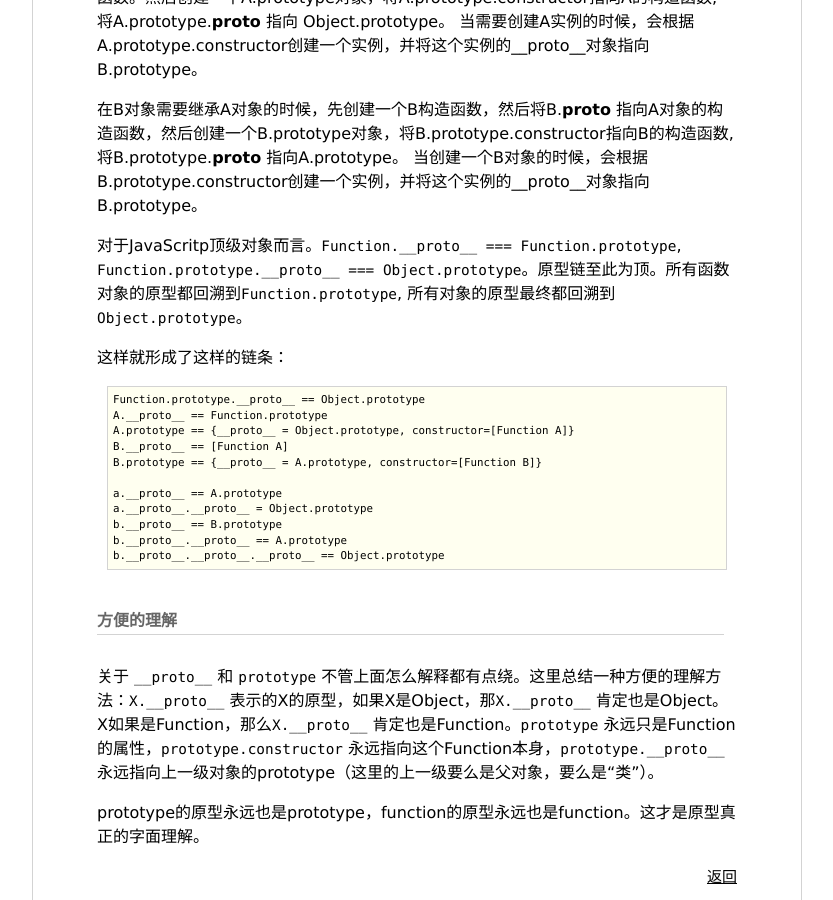
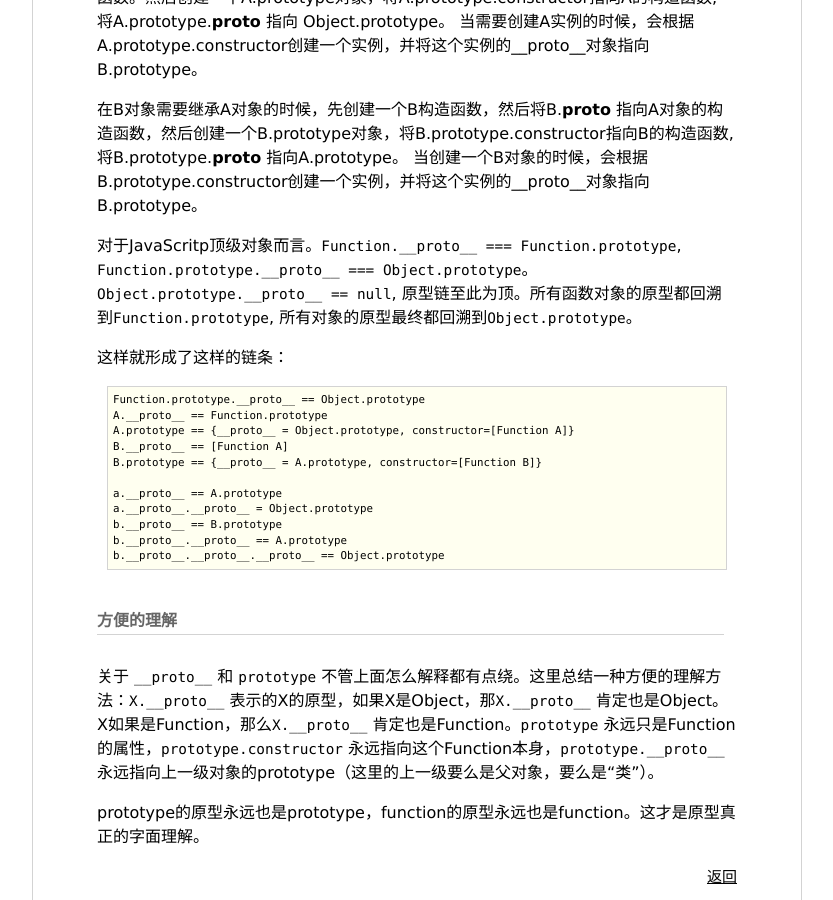
Before and after one commit to chufengma/blog, a Jekyll site: the page built from _posts/2018-07-05-JavaScript原型原型链.md, in a window 1280 px wide and 900 px high, scrolled down 1326 px. Shown: the whole window, without its empty margins (224-1057 px from the left). Built offline with Jekyll 4.4.1, drawn with Linux system fonts in a browser that asks for light colours; our own code applies the rules of GitHub Pages for plain Markdown files.

Commit message:
Update 2018-07-05-JavaScript原型原型链.md

```diff
--- a/_posts/2018-07-05-JavaScript原型原型链.md
+++ b/_posts/2018-07-05-JavaScript原型原型链.md
@@ -50,7 +50,7 @@ JavaScript通过上面的原型和原型对象的配合来实现继承。
 在B对象需要继承A对象的时候，先创建一个B构造函数，然后将B.__proto__ 指向A对象的构造函数，然后创建一个B.prototype对象，将B.prototype.constructor指向B的构造函数, 将B.prototype.__proto__ 指向A.prototype。
 当创建一个B对象的时候，会根据B.prototype.constructor创建一个实例，并将这个实例的__proto__对象指向B.prototype。
 
-对于JavaScritp顶级对象而言。`Function.__proto__ === Function.prototype`, `Function.prototype.__proto__ === Object.prototype`。原型链至此为顶。所有函数对象的原型都回溯到`Function.prototype`, 所有对象的原型最终都回溯到`Object.prototype`。
+对于JavaScritp顶级对象而言。`Function.__proto__ === Function.prototype`, `Function.prototype.__proto__ === Object.prototype`。`Object.prototype.__proto__ == null`, 原型链至此为顶。所有函数对象的原型都回溯到`Function.prototype`, 所有对象的原型最终都回溯到`Object.prototype`。
 
 这样就形成了这样的链条：
 
```
